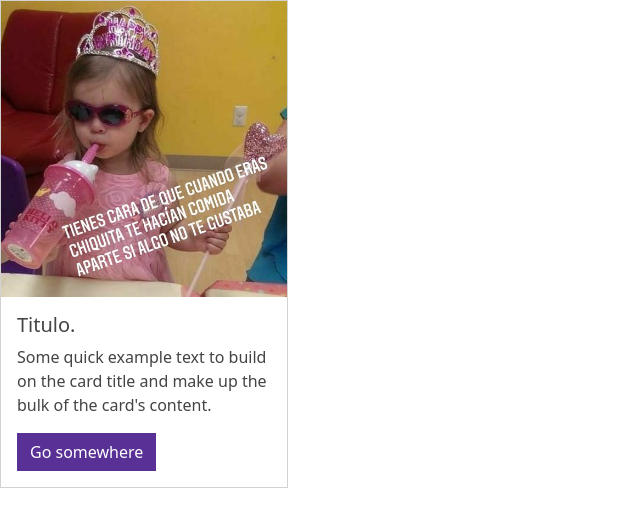
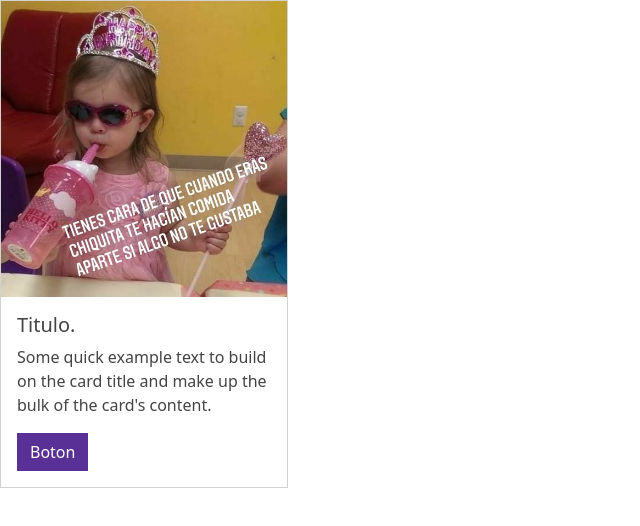
Before and after one commit to Jonathancano229/Litoral_Project, a plain HTML site: page index.html in a window 1280 px wide. Shown: the whole page, without its empty margins (0-640 px from the left). Drawn offline with Linux system fonts and the light colour scheme.

Commit message:
Update index.html

```diff
--- a/index.html
+++ b/index.html
@@ -13,7 +13,7 @@
         <div class="card-body">
           <h5 class="card-title">Titulo.</h5>
           <p class="card-text">Some quick example text to build on the card title and make up the bulk of the card's content.</p>
-          <a href="#" class="btn btn-primary">Go somewhere</a>
+          <a href="#" class="btn btn-primary">Boton</a>
         </div>
       </div>
 
```
